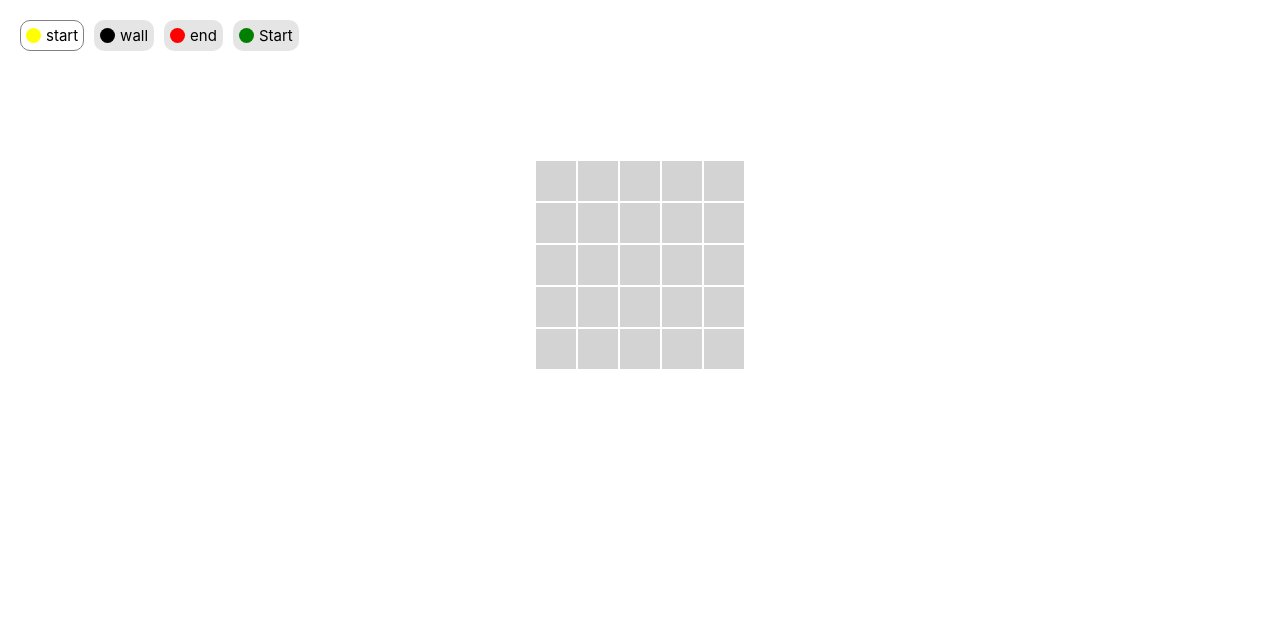
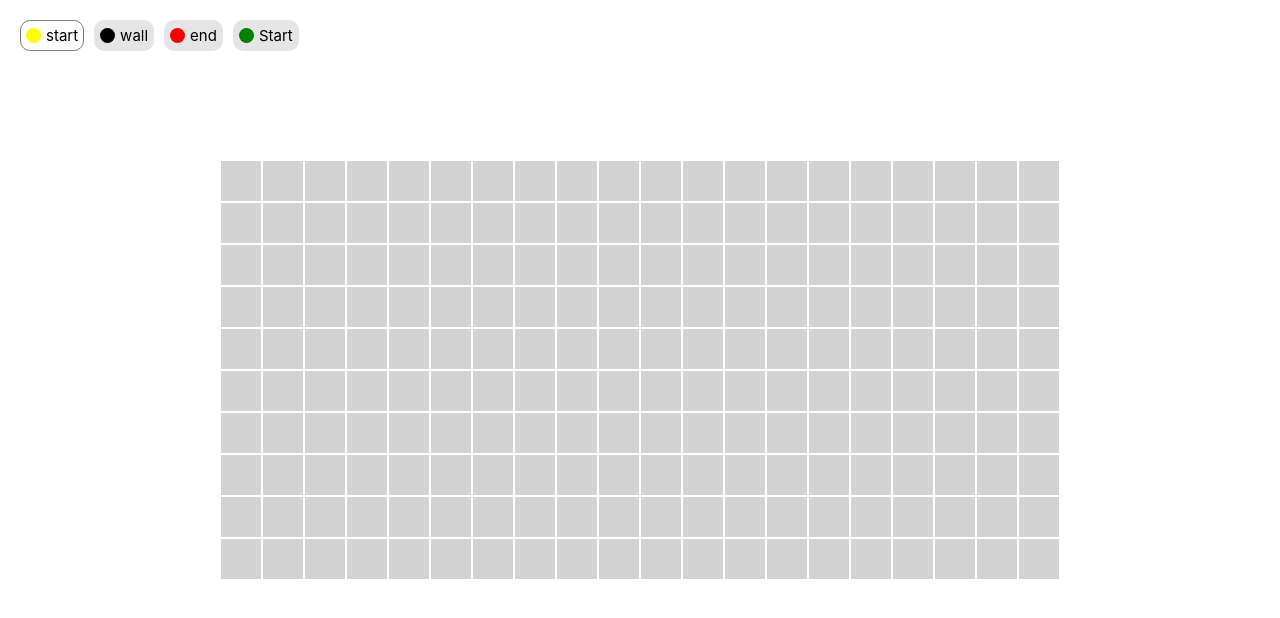
Before and after one commit to jurockz/Pathfinder, a React (Create React App) app: page / in a window 1280 px wide. Shown: the top 618 px of the page. Built offline with nearby package versions, Linux system fonts and the light colour scheme.

Commit message:
moved grid to app.js

```diff
--- a/src/App.js
+++ b/src/App.js
@@ -1,26 +1,104 @@
 import './App.css';
 import React, { useState } from "react";
+import _ from "lodash";
 
+// Components
 import { Button } from "./components/Button";
 import { Grid } from "./components/Grid";
 
+// Grid
+import { initializeGrid, clearAlgorithmStates } from './components/Grid/datastructure/Graph';
+
+// Algorithms
+import { breadthFirstSearch, getShortestPath} from "./components/Grid/algorithms/BreadthFirstSearch"
+
+// Const
+const graphRows = 10;
+const graphColumns = 20;
 const buttons = [
   {text: "start", color: "yellow"},
   {text: "wall", color: "black"},
   {text: "end", color: "red"}
 ]
+var counter = 0;
 
 
 function App() {
   const [isActiveItem, setIsActiveItem] = useState("start");
-  const [isStarted, setStarted] = useState(false);
+
+  const [isGrid, setGrid] = useState(initializeGrid(graphRows, graphColumns));
+  const [isStart, setActiveStart] = useState(null);
+  const [isEnd, setActiveEnd] = useState(null);
+
+  const handleGridChange = (newGrid) => {
+    setGrid(newGrid);
+  }
+
+  const handleStartChange = (coordinates) => {
+    setActiveStart(coordinates);
+  }
+
+  const handleEndChange = (coordinates) => {
+    setActiveEnd(coordinates);
+  }
+
+  const startAlgorithm = () => {
+    if(!isStart || !isEnd) return;
+    setGrid(clearAlgorithmStates(isGrid));
+    const algorithmOutput = BFS();
+    animate(algorithmOutput[0], algorithmOutput[1]);
+  }
+
+  const animate = (visited, path) => {
+    var interval = setInterval(() => {
+      if(counter === visited.length) {
+        counter = 0;
+        clearInterval(interval);
+        animatePath(path);
+        return;
+      }
+      setGrid(prevGrid => {
+        const copy = _.cloneDeep(prevGrid);
+        copy[visited[counter].coordinates.row][visited[counter].coordinates.col].isVisited = true;
+        return copy;
+      });
+      counter++;
+    },50)
+
+  }
+
+  const animatePath = (path) => {
+    var interval = setInterval(() => {
+      if(counter === path.length) {
+        counter = 0;
+        clearInterval(interval);
+        return;
+      }
+      setGrid(prevGrid => {
+        const copy = _.cloneDeep(prevGrid);
+        copy[path[counter].coordinates.row][path[counter].coordinates.col].isShortest = true;
+        return copy;
+      });
+      counter++;
+    },50)
+  }
+
+
+
+  const BFS = () => {
+    const copy = _.cloneDeep(isGrid);
+    let visitedVertices = breadthFirstSearch(copy, isStart, isEnd)
+    let shortestPath = getShortestPath(copy[isEnd.row][isEnd.column])
+    return [visitedVertices, shortestPath]
+  }
 
   return (
-    <div class="wrapper">
-      <div class="upper">
-        {buttons.map((item) => {
+    <div className="wrapper">
+      <div className="upper">
+        {buttons.map((item, index) => {
           return (
             <Button
+            key={index}
             color={item.color}
             active={isActiveItem === item.text ? item.text : null}
             onClick={() => setIsActiveItem(item.text)}
@@ -31,19 +109,22 @@ function App() {
         })}
         <Button
             color={"green"}
-            active={isStarted}
-            onClick={() => setStarted(true)}
+            active={false}
+            onClick={() => startAlgorithm()}
           >
             Start
         </Button>
       </div>
-      <div class="lower">
+      <div className="lower">
         <Grid
           fieldSquare={40}
-          gridHeight={5}
-          gridWidth={5}
           activeButton={isActiveItem}
-          startAlgorithm={isStarted}
+          grid={isGrid}
+          isStart={isStart}
+          isEnd={isEnd}
+          handleGridChange={handleGridChange}
+          handleStartChange={handleStartChange}
+          handleEndChange={handleEndChange}
         ></Grid>
       </div>
     </div>
--- a/src/components/Grid/Node/index.js
+++ b/src/components/Grid/Node/index.js
@@ -2,7 +2,7 @@ import React from "react";
 
 import { StyledNode, StyledInnerNode } from "./styles"
 
-export const Node = ({ fieldSquare, isStart, isEnd, isWall, isUndefined, isVisited, onClick, onMouseMove, onMouseLeave }) => {
+export const Node = ({ fieldSquare, isStart, isEnd, isWall, isShortest, isVisited, onClick, onMouseMove, onMouseLeave }) => {
     return (
         <>
             <StyledNode
@@ -13,7 +13,7 @@ export const Node = ({ fieldSquare, isStart, isEnd, isWall, isUndefined, isVisit
                     isStart={isStart}
                     isEnd={isEnd}
                     isWall={isWall}
-                    isUndefined={isUndefined}
+                    isShortest={isShortest}
                     isVisited={isVisited}
                     onClick={onClick}
                     onMouseMove={onMouseMove}
--- a/src/components/Grid/Node/styles.js
+++ b/src/components/Grid/Node/styles.js
@@ -19,10 +19,13 @@ export const StyledInnerNode = styled.div`
                             (!props.isStart && !props.isEnd && !props.isWall) ?
                             resize(props.fieldSquare) : ""}
                             1s linear;
+    animation: ${(props) => props.isVisited ?
+                            resize(props.fieldSquare) : ""}
+                            1s linear;
     width: ${(props) => props.fieldSquare}px;
     height: ${(props) => props.fieldSquare}px;
     transition: all 1s;
-    background-color: ${(props) => props.isStart ? "yellow" : props.isEnd ? "red" : props.isVisited ? "green" : props.isWall ? "black" : "lightgrey"};
+    background-color: ${(props) => props.isStart ? "yellow" : props.isEnd ? "red" : props.isShortest ? "blue" : props.isVisited ? "green" : props.isWall ? "black" : "lightgrey"};
     cursor: pointer;
 `;
 
--- a/src/components/Grid/datastructure/Graph.js
+++ b/src/components/Grid/datastructure/Graph.js
@@ -1,118 +1,70 @@
-import Vertex from "./Vertex.js"
+var rows = null;
+var columns = null;
 
-export default class Graph {
-    constructor() {
-        this.vertices = [];
+export const initializeGrid = (graphRows, graphColumns) => {
+    rows = graphRows;
+    columns = graphColumns;
+    let grid = [];
+    for(let row = 0; row < rows; row++) {
+        let gridRow = [];
+        for(let col = 0; col < columns; col++) {
+            gridRow.push(createVertex(row, col));
+        }
+        grid.push(gridRow);
     }
+    return addEdges(grid);
+}
 
-    findVertex(row, column) {
-        return this.vertices.find(vertex => vertex.row === row && vertex.column === column);
+const createVertex = (row, col) => {
+    return {
+        coordinates: {row, col},
+        isStart: false,
+        isEnd: false,
+        isVisited: false,
+        isShortest: false,
+        isWall: false,
+        shortest: null,
+        edges: [],
     }
+}
 
-    removeVertex(row,column) {
-        const toDelete = this.findVertex(row, column);
+const isInGrid = (row, col) => {
+    return (row >= 0 && col >= 0) && (row < rows && col < columns);
+}
 
-        toDelete.edges.forEach(vertex => {
-            this.removeEdge(toDelete.row, toDelete.column, vertex.row, vertex.column);
-        });
-        const index = this.vertices.findIndex(x => x.row === row && x.column === column);
-        this.vertices.splice(index, 1);
-    }
+const addEdges = (grid) => {
+    for(let row = 0; row < rows; row++) {
+        for(let col = 0; col < columns; col++) {
+            if(isInGrid(row, col-1)) grid[row][col].edges.push(grid[row][col-1]); // left
+            if(isInGrid(row, col+1)) grid[row][col].edges.push(grid[row][col+1]); // right
+            if(isInGrid(row-1, col)) grid[row][col].edges.push(grid[row-1][col]); // up
+            if(isInGrid(row+1, col)) grid[row][col].edges.push(grid[row+1][col]); // down
+        };
+    };
+    return grid;
+}
 
-    addVertex(row, column, type="undefined") {
-        const current = this.findVertex(row, column);
-        if(current === undefined) {
-            this.vertices.push(new Vertex(row, column, type))
-        } else {
-            current.changeType(type);
-        }
-    }
+export const clearAlgorithmStates = (grid) => {
+    for(let row = 0; row < rows; row++) {
+        for(let col = 0; col < columns; col++) {
+            grid[row][col].isVisited = false;
+            grid[row][col].isShortest = false;
+            grid[row][col].shortest = null;
+        };
+    };
+    return grid;
+}
 
-    addEdge(r1, c1, r2, c2) {
-        const vertex1 = this.findVertex(r1, c1);
-        const vertex2 = this.findVertex(r2, c2);
-        if(vertex1 === undefined) {
-            console.log(`ERROR: Vertex(${r1},${c1}) wasn't found!`);
-            return;
-        }
-        if(vertex2 === undefined) {
-            console.log(`ERROR: Vertex(${r2},${c2}) wasn't found!`);
-            return;
-        }
-        vertex1.addEdge(vertex2);
-        vertex2.addEdge(vertex1);
-    }
-
-    removeEdge(r1, c1, r2, c2) {
-        const vertex1 = this.findVertex(r1, c1);
-        const vertex2 = this.findVertex(r2, c2);
-        if(vertex1 === undefined) {
-            console.log(`ERROR: Vertex(${r1},${c1}) wasn't found!`);
-            return;
-        }
-        if(vertex2 === undefined) {
-            console.log(`ERROR: Vertex(${r2},${c2}) wasn't found!`);
-            return;
-        }
-
-        vertex1.removeEdge(vertex2);
-        vertex2.removeEdge(vertex1);
-    }
-
-    // constructor() {
-    //     this.vertices = [];
-    //     this.edges = [];
-    //     this.numberOfEdges = [];
-    // }
-
-    // addVertex(vertex) {
-    //     this.vertex.push(vertex);
-
-    //     this.edges[vertex] = [];
-    // }
-
-    // removeVertex(vertex) {
-    //     const index = this.vertices.indexOf(vertex);
-
-    //     if(index >= 0) {
-    //         this.vertices.splice(index, 1);
-    //     }
-
-    //     while(this.edges[vertex].length) {
-    //         const adjacentVertex = this.edges[vertex].pop();
-
-    //         this.removeEdge(adjacentVertex, vertex);
-    //     }
-    // }
-
-    // addEdge(vertex1, vertex2) {
-    //     this.edges[vertex1].push(vertex2);
-    //     this.edges[vertex2].push(vertex1);
-    //     this.numberOfEdges++;
-    // }
-
-    // removeEdge(vertex1, vertex2) {
-    //     const index1 = this.edges[vertex1] ? this.edges[vertex1].indexOf(vertex2) : -1;
-    //     const index2 = this.edges[vertex2] ? this.edges[vertex2].indexOf(vertex1) : -1;
-
-    //     if(index1 >= 0) {
-    //         this.edges[vertex1].splice(index1, 1);
-    //         this.numberOfEdges--;
-    //     }
-    //     if(index2 >= 0) {
-    //         this.edges[vertex2].splice(index2, 1);
-    //     }
-    // }
-
-    // isIn(vertex) {
-    //     return this.vertices.indludes(vertex);
-    // }
-
-    // size() {
-    //     return this.vertices.length;
-    // }
-
-    // relations() {
-    //     return this.numberOfEdges;
-    // }
+export const clearAllStates = (grid) => {
+    for(let row = 0; row < rows; row++) {
+        for(let col = 0; col < columns; col++) {
+            grid[row][col].isStart = false;
+            grid[row][col].isEnd = false;
+            grid[row][col].isWall = false;
+            grid[row][col].isVisited = false;
+            grid[row][col].isShortest = false;
+            grid[row][col].shortest = false;
+        };
+    };
+    return grid;
 }
--- a/src/components/Grid/index.js
+++ b/src/components/Grid/index.js
@@ -4,207 +4,126 @@ import { StyledGrid, StyledRow } from "./styles";
 import { Node } from "./Node";
 import _ from "lodash"
 
-import { breadthFirstSearch, getShortestPath} from "./algorithms/BreadthFirstSearch";
-
-export const Grid = ({ fieldSquare, gridWidth, gridHeight, activeButton, startAlgorithm }) => {
-    const [isActiveStart, setActiveStart] = useState(null);
-    const [isActiveEnd, setActiveEnd] = useState(null);
-    const [isActiveWall, setActiveWall] = useState([]);
+export const Grid = ({ fieldSquare, activeButton, grid, isStart, isEnd, handleStartChange, handleEndChange, handleGridChange }) => {
     const [isMouseDown, setMouseDown] = useState(false);
     const [isFieldTriggered, setFieldTriggered] = useState(false);
-    // useEffect(() => {
-
-    //   }, [])
-
-    //GRID------------------START---------------------------------------------------------------
-
-    const initializeGrid = () => {
-        let grid = [];
-        for(let row = 0; row < gridHeight; row++) {
-            let gridRow = [];
-            for(let col = 0; col < gridWidth; col++) {
-                gridRow.push(createVertex(row, col));
-            }
-            grid.push(gridRow);
-        }
-        return addEdges(grid);
-    }
-
-    const createVertex = (row, col) => {
-        return {
-            coordinates: {row, col},
-            isStart: false,
-            isFinish: false,
-            isVisited: false,
-            isShortest: false,
-            isWall: false,
-            shortest: null,
-            edges: [],
-        }
-    }
-
-    const isInGrid = (row, col) => {
-        return (row >= 0 && col >= 0) && (row < gridHeight && col < gridWidth);
-    }
-
-    const addEdges = (grid) => {
-        for(let row = 0; row < gridHeight; row++) {
-            for(let col = 0; col < gridWidth; col++) {
-                if(isInGrid(row, col-1)) grid[row][col].edges.push(grid[row][col-1]); // left
-                if(isInGrid(row, col+1)) grid[row][col].edges.push(grid[row][col+1]); // right
-                if(isInGrid(row-1, col)) grid[row][col].edges.push(grid[row-1][col]); // up
-                if(isInGrid(row+1, col)) grid[row][col].edges.push(grid[row+1][col]); // down
-            }
-        }
-        return grid;
-    }
-
-    const [isGrid, setGrid] = useState(initializeGrid());
-
-    const toggleStateGrid = (row, col, state) => {
-        const temp = [...isGrid];
-        temp[row][col][state] = !temp[row][col][state];
-        setGrid(temp);
-    }
-
-    //GRID-----------------------END------------------------------------------------------------
 
     //Pathfinding------------------START--------------------------------------------------------
 
-    const [isAnimationIndex, setAnimationIndex] = useState(0);
-    const [isAnimationStarted, setAnimationStarted] = useState(false);
-    const [isShortestPath, setShortestPath] = useState(null);
-    const [isVisitedVertices, setVisitedVertices] = useState(null);
+    // const [isAnimationIndex, setAnimationIndex] = useState(0);
+    // const [isAnimationStarted, setAnimationStarted] = useState(false);
+    // const [isShortestPath, setShortestPath] = useState(null);
+    // const [isVisitedVertices, setVisitedVertices] = useState(null);
 
-    const animateAlgorithm = (visitedVertices, shortestPath) => {
-    //     setAnimationIndex(0);
-    //     var interval = setTimeout(function(){
-    //         debugger;
-    //         // const copy = _.cloneDeep(isGrid);
-    //         // copy[visitedVertices[index].coordinates.row][visitedVertices[index].coordinates.col].isVisited = true;
-    //         // setGrid(copy);
-    //         let temp = isAnimationIndex +1;
-    //         setAnimationIndex(temp);
-    //         if(isAnimationIndex === visitedVertices.length){
-    //             clearInterval(interval);
-    //         }
-    //    }, 1000)
-    }
+    // const animateAlgorithm = (visitedVertices, shortestPath) => {
+    // //     setAnimationIndex(0);
+    // //     var interval = setTimeout(function(){
+    // //         debugger;
+    // //         // const copy = _.cloneDeep(isGrid);
+    // //         // copy[visitedVertices[index].coordinates.row][visitedVertices[index].coordinates.col].isVisited = true;
+    // //         // setGrid(copy);
+    // //         let temp = isAnimationIndex +1;
+    // //         setAnimationIndex(temp);
+    // //         if(isAnimationIndex === visitedVertices.length){
+    // //             clearInterval(interval);
+    // //         }
+    // //    }, 1000)
+    // }
 
 
-    const BFS = () => {
-        const copy = _.cloneDeep(isGrid);
-        setShortestPath(breadthFirstSearch(copy, isActiveStart, isActiveEnd))
-        setVisitedVertices(getShortestPath(copy[isActiveEnd.row][isActiveEnd.column]))
-    }
+    // const BFS = () => {
+    //     const copy = _.cloneDeep(isGrid);
+    //     setShortestPath(breadthFirstSearch(copy, isStart, isEnd))
+    //     setVisitedVertices(getShortestPath(copy[isEnd.row][isEnd.column]))
+    // }
 
-    useEffect(() => {
-        if(startAlgorithm) {
-            const ret = BFS();
-            // var interval = null;
-            // const ret = BFS();
-            // var visitedVertices = ret[0];
-            // var shortestPath = ret[1];
-            // interval = setInterval(() => {
-            //     setAnimationIndex((temp) => {
-            //         if(temp === visitedVertices.length) {
-            //             console.log("end of visited");
-            //             clearInterval(interval);
-            //         }
-            //         debugger;
-            //         // const copy = _.cloneDeep(isGrid);
-            //         // copy[visitedVertices[isAnimationIndex].coordinates.row][visitedVertices[isAnimationIndex].coordinates.col].isVisited = true;
-            //         // setGrid(copy);
-            //         return temp +1;
-            //     });
-            // },1000)
-            // return () =>{if(interval !== null) clearInterval(interval);}
-            console.log(isShortestPath);
-            debugger;
-            const counterInterval = setInterval(function () {
-                debugger;
-                setAnimationIndex((prev) => {
-                    debugger;
-                    console.log(prev);
-                    // const copy = _.cloneDeep(isGrid);
-                    // copy[1][1].isVisited = !copy[1][1].isVisited
-                    // setGrid(copy);
-                    return prev + 1;
-                });
-            }, 1000);
-            return () => clearInterval(counterInterval);
+    // useEffect(() => {
+    //     if(startAlgorithm) {
+    //         const ret = BFS();
+    //         // var interval = null;
+    //         // const ret = BFS();
+    //         // var visitedVertices = ret[0];
+    //         // var shortestPath = ret[1];
+    //         // interval = setInterval(() => {
+    //         //     setAnimationIndex((temp) => {
+    //         //         if(temp === visitedVertices.length) {
+    //         //             console.log("end of visited");
+    //         //             clearInterval(interval);
+    //         //         }
+    //         //         debugger;
+    //         //         // const copy = _.cloneDeep(isGrid);
+    //         //         // copy[visitedVertices[isAnimationIndex].coordinates.row][visitedVertices[isAnimationIndex].coordinates.col].isVisited = true;
+    //         //         // setGrid(copy);
+    //         //         return temp +1;
+    //         //     });
+    //         // },1000)
+    //         // return () =>{if(interval !== null) clearInterval(interval);}
+    //         console.log(isShortestPath);
+    //         debugger;
+    //         const counterInterval = setInterval(function () {
+    //             debugger;
+    //             setAnimationIndex((prev) => {
+    //                 debugger;
+    //                 console.log(prev);
+    //                 // const copy = _.cloneDeep(isGrid);
+    //                 // copy[1][1].isVisited = !copy[1][1].isVisited
+    //                 // setGrid(copy);
+    //                 return prev + 1;
+    //             });
+    //         }, 1000);
+    //         return () => clearInterval(counterInterval);
 
-        }
-    }, [startAlgorithm, isShortestPath])
+    //     }
+    // }, [startAlgorithm, isShortestPath])
 
     //Pathfinding------------------END----------------------------------------------------------
 
     const clickHandler = (row, column) => {
         // Start and end not at the same position
-        if((isActiveStart?.row === row && isActiveStart?.column === column) ||
-            (isActiveEnd?.row === row && isActiveEnd?.column === column)) {
+        if((isStart?.row === row && isStart?.column === column) ||
+            (isEnd?.row === row && isEnd?.column === column)) {
                 return;
         }
         // Start and end not on wall
-        if(isActiveWall.findIndex(x => x.row === row && x.column === column) > -1) {
-            removeFromWall(row,column)
+        if(grid[row][column].isWall) {
             toggleStateGrid(row,column, "isWall");
         }
         // Set start or end
         const coordinates = {row: row, column: column};
         if(activeButton === "start") {
-            if(isActiveStart) {
-                toggleStateGrid(isActiveStart.row,isActiveStart.column, "isStart");
-            }
-            setActiveStart(coordinates);
+            handleStartChange(coordinates);
             toggleStateGrid(row,column, "isStart");
         } else if(activeButton === "end") {
-            if(isActiveEnd) {
-                toggleStateGrid(isActiveEnd.row,isActiveEnd.column, "isEnd");
-            }
-            setActiveEnd(coordinates);
+            handleEndChange(coordinates);
             toggleStateGrid(row,column, "isEnd");
         }
     }
 
     const mouseMoveHandler = (row, column) => {
         if(isMouseDown && !isFieldTriggered && activeButton === "wall") {
-            if((isActiveStart?.row === row && isActiveStart?.column === column) ||
-                (isActiveEnd?.row === row && isActiveEnd?.column === column)) {
+            if((isStart?.row === row && isStart?.column === column) ||
+                (isEnd?.row === row && isEnd?.column === column)) {
                     return;
-            }
-            if(isActiveWall.findIndex(x => x.row === row && x.column === column) > -1) {
-                removeFromWall(row, column)
-            } else {
-                addToWall(row,column)
             }
             toggleStateGrid(row,column, "isWall");
             setFieldTriggered(true);
         }
     }
 
-    const removeFromWall = (row, column) => {
-        const temp = [...isActiveWall];
-        const index = temp.findIndex(x => x.row === row && x.column === column)
-        temp.splice(index, 1);
-        setActiveWall(temp);
-    }
-
-    const addToWall = (row, column) => {
-        const temp = [...isActiveWall];
-        const coordinates = {row: row, column: column};
-        temp.push(coordinates)
-        setActiveWall(temp);
+    const toggleStateGrid = (row, col, state) => {
+        const temp = _.cloneDeep(grid);
+        if(isEnd && state === "isEnd") temp[isEnd.row][isEnd.column][state] = false;
+        if(isStart && state === "isStart") temp[isStart.row][isStart.column][state] = false;
+        temp[row][col][state] = !temp[row][col][state];
+        handleGridChange(temp);
     }
 
     const returnState = (row, column, state) => {
-        if(isActiveStart?.row === row && isActiveStart?.column === column && state === "start") {
+        if(grid[row][column].isStart && state === "start") {
             return true;
-        } else if(isActiveEnd?.row === row && isActiveEnd?.column === column && state === "end") {
+        } else if(grid[row][column].isEnd && state === "end") {
             return true;
-        } else if(isActiveWall.findIndex(x => x.row === row && x.column === column) > -1 && state === "wall") {
-            return true;
-        } else if(state === "undefined") {
+        } else if(grid[row][column].isWall && state === "wall") {
             return true;
         } else {
             return false;
@@ -217,18 +136,19 @@ export const Grid = ({ fieldSquare, gridWidth, gridHeight, activeButton, startAl
                 onMouseDown={() => setMouseDown(true)}
                 onMouseUp={() => setMouseDown(false)}
             >
-                {isGrid.map((rowItem, row) => {
+                {grid.map((rowItem, row) => {
                     return (
-                        <StyledRow>
+                        <StyledRow key={row}>
                             {rowItem.map((y, column) => {
                                 return (
                                 <Node
+                                    key={column}
                                     fieldSquare={fieldSquare}
                                     isStart={returnState(row, column, "start")}
                                     isEnd={returnState(row, column, "end")}
                                     isWall={returnState(row, column, "wall")}
-                                    isUndefined={returnState(row, column, "undefined")}
-                                    isVisited={isGrid[row][column].isVisited}
+                                    isVisited={grid[row][column].isVisited}
+                                    isShortest={grid[row][column].isShortest}
                                     onClick={() => clickHandler(row, column)}
                                     onMouseMove={() => mouseMoveHandler(row, column)}
                                     onMouseLeave={() => setFieldTriggered(false)}
```
Also changed, not shown: src/components/Grid/datastructure/Vertex.js (deleted, +0 -23 lines).
